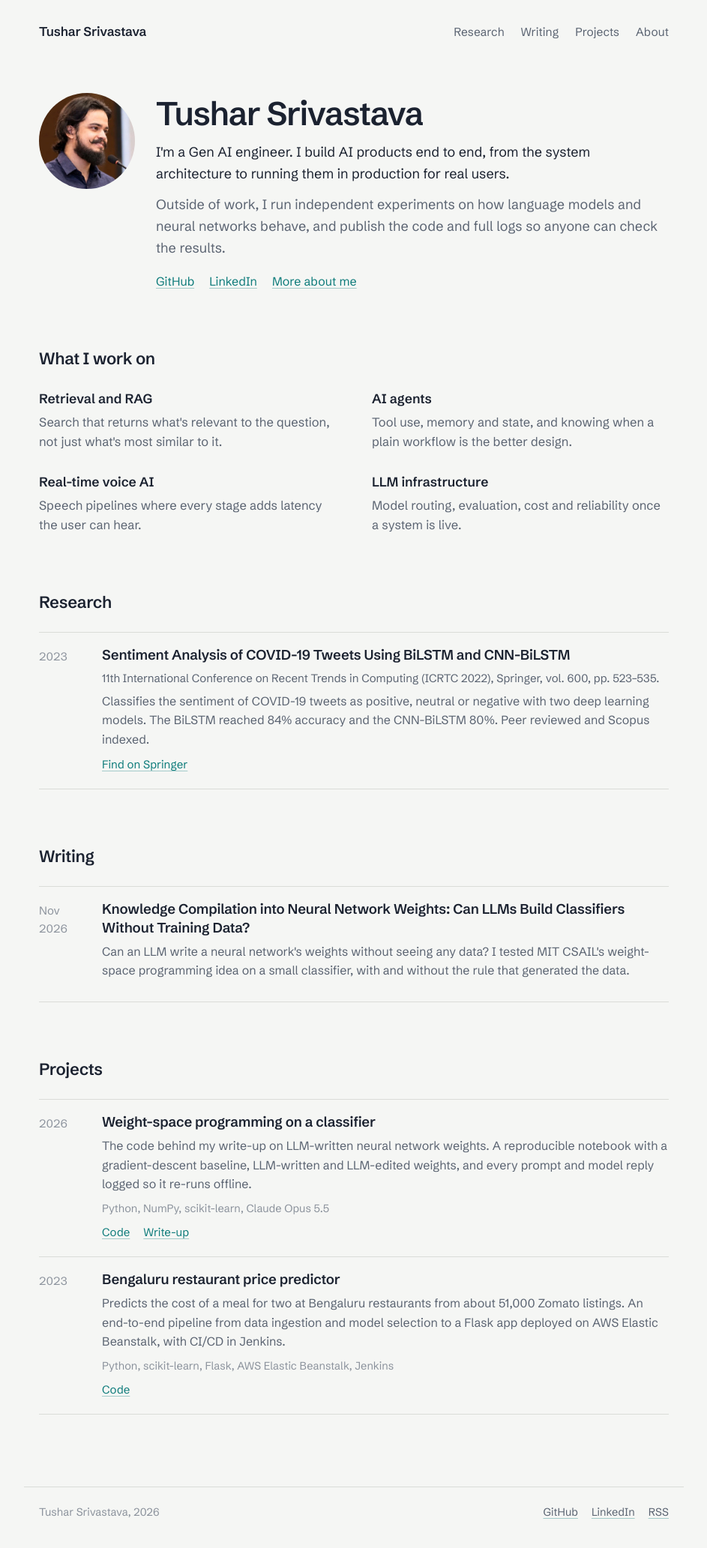
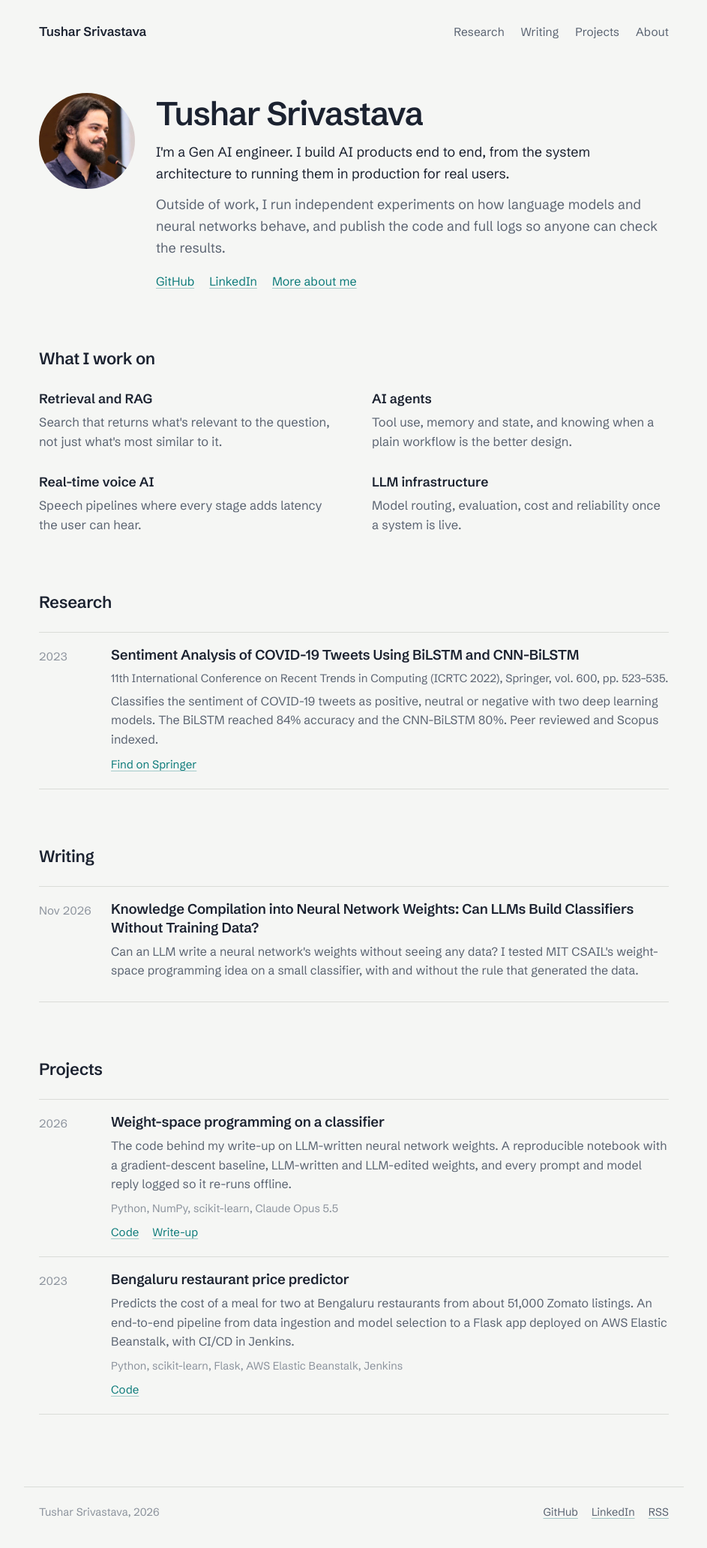
Before and after one commit to TusharSrivastva/TusharSrivastva.github.io, a Jekyll site: the page built from index.html, in a window 1280 px wide. Shown: the whole page at 75% size, without its empty margins (168-1111 px from the left). Built offline with Jekyll 4.4.1, drawn with Linux system fonts in a browser that asks for light colours.

Commit message:
Keep list dates on one line

```diff
--- a/assets/css/style.css
+++ b/assets/css/style.css
@@ -71,9 +71,9 @@ img { max-width: 100%; height: auto; display: block; }
 .block > h2 { font-size: 22px; letter-spacing: -0.015em; font-weight: 600; margin: 0 0 22px; }
 .block > h2 a { color: inherit; text-decoration: none; }
 .entries { list-style: none; margin: 0; padding: 0; }
-.entry { padding: 18px 0 20px; border-top: 1px solid var(--rule); display: grid; grid-template-columns: 64px 1fr; gap: 0 20px; }
+.entry { padding: 18px 0 20px; border-top: 1px solid var(--rule); display: grid; grid-template-columns: 76px 1fr; gap: 0 20px; }
 .entry:last-child { border-bottom: 1px solid var(--rule); }
-.entry .year { color: var(--faint); font-size: 15px; font-variant-numeric: tabular-nums; padding-top: 2px; }
+.entry .year { color: var(--faint); font-size: 15px; white-space: nowrap; font-variant-numeric: tabular-nums; padding-top: 2px; }
 .entry h3 { font-size: 18.5px; font-weight: 600; letter-spacing: -0.01em; line-height: 1.35; margin: 0 0 6px; }
 .entry h3 a { color: var(--ink); text-decoration: none; }
 .entry h3 a:hover { color: rgb(var(--pos)); }
```
